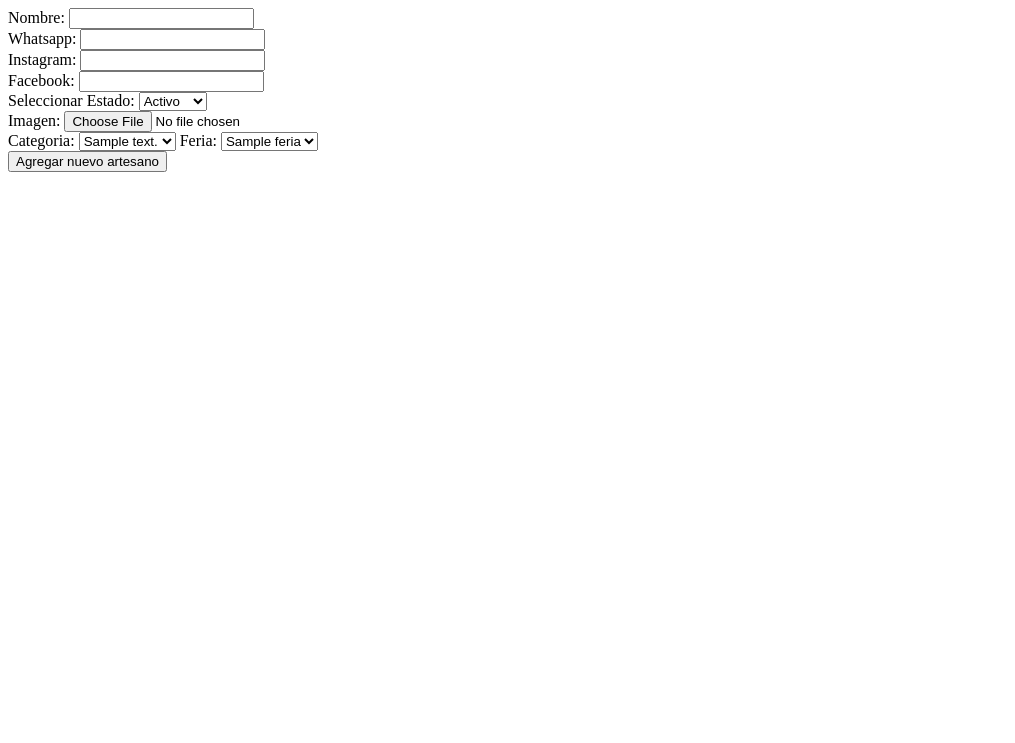
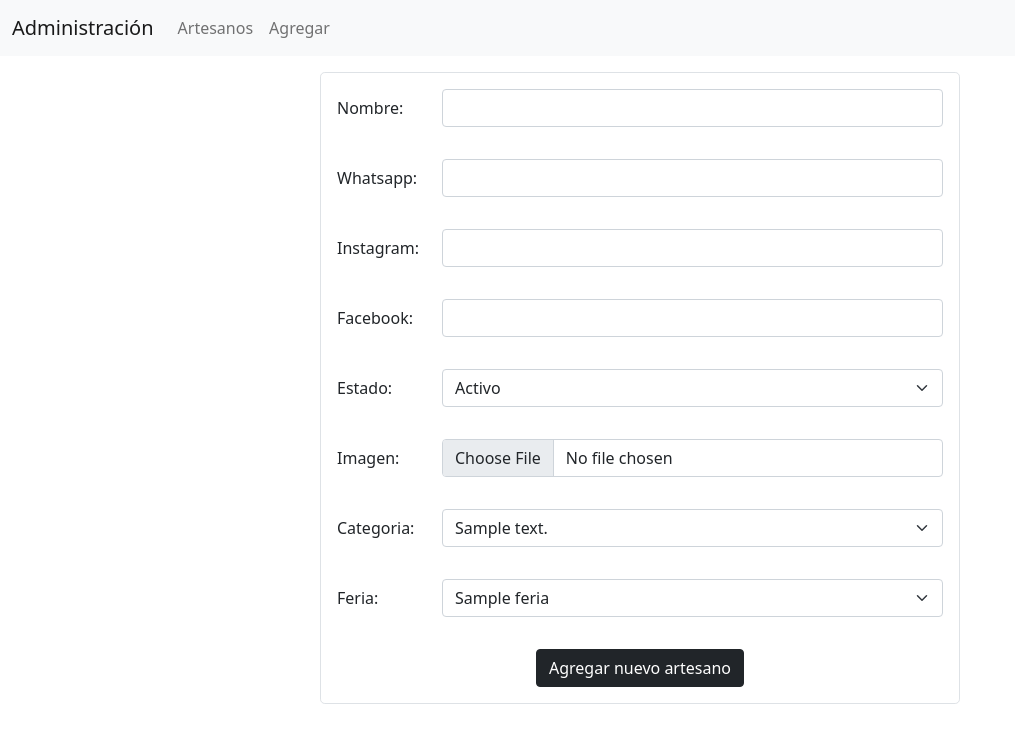
Before and after one commit to agusCax/PFCaCPython, a Flask app: page /create in a window 1280 px wide. Shown: the top 743 px of the page, without its empty margins (0-1015 px from the left). Run offline with Flask 3, Linux system fonts and the light colour scheme; a database or web service that is not in the repository returns one stand-in record (values such as "Sample title"); parts of the project's set-up code (start-up, migrations or seed data) failed here and were passed over; some libraries are stand-ins or nearby versions.

Commit message:
agrego estilos y completo /create

```diff
--- a/app/app.py
+++ b/app/app.py
@@ -1,8 +1,10 @@
-from flask import Flask, render_template, request
+from flask import Flask, render_template, request, redirect, url_for
 import os
 # Conexion a Database
 from psycopg2 import pool
 from dotenv import load_dotenv
+# Libreria de python para establecer fecha actual
+from datetime import datetime
 
 # Load .env file
 load_dotenv()
@@ -39,19 +41,8 @@ version = cur.fetchone()[0]
 # Comienzo de app
 app=Flask(__name__)
 
-@app.route('/')
-def index():
-    sql = "SELECT * FROM artesano"
-    conn = connection_pool.getconn()
-    cursor = conn.cursor()
-    cursor.execute(sql)
-    artesanos = cursor.fetchall()
-    conn.commit()
-    return render_template('index.html', artesanos=artesanos)
-
-
-#------------------
-# Función para obtener ferias de la base de datos
+#----------------------
+# Funciones para obtener ferias ycategorias de la base de datos
 def get_ferias():
     conn = connection_pool.getconn()
     cursor = conn.cursor()
@@ -69,6 +60,21 @@ def get_categorias():
     cursor.close()
     conn.close()
     return categorias
+#----------------------
+#Confuración para guardado de imágenes
+UPLOADS = os.path.join('app/uploads')
+app.config['UPLOADS'] = UPLOADS
+#----------------------
+
+@app.route('/')
+def index():
+    sql = "SELECT * FROM artesano"
+    conn = connection_pool.getconn()
+    cursor = conn.cursor()
+    cursor.execute(sql)
+    artesanos = cursor.fetchall()
+    conn.commit()
+    return render_template('index.html', artesanos=artesanos)
 
 @app.route('/create') #Ruta que únicamente devuelve el template
 def create():
@@ -87,9 +93,17 @@ def store():
     _idCategoria = request.form['idCategoria']
     _idFeria = request.form['idFeria']
 
+    #Generar nombre "unico" a imgs para carpeta Uploads
+    now = datetime.now()
+    tiempo = now.strftime("%Y%H%M%S")
+
+    if _imagen.filename != '':
+        _imagenNuevoNombre = tiempo + '_' + _imagen.filename
+        _imagen.save("app/uploads/" + _imagenNuevoNombre)
+
+    #Inicializo DB
     conn = connection_pool.getconn()
     cursor = conn.cursor()
-
 
     try:
         sql= "INSERT INTO artesano (nombre, whatsapp, instagram, facebook, estado, imagen, categoria_id) values (%s,%s,%s,%s,%s,%s,%s) RETURNING id_artesano"
@@ -111,8 +125,15 @@ def store():
     finally:
         cursor.close()
         conn.close()
-    return render_template('index.html')
+    return redirect ('/')
 
+@app.route('/delete/<int:id>')
+def delete(id):
+    return redirect ('/')
+
+@app.route('/modify/<int:id>')
+def modify(id):
+    return redirect ('/')
 
 # Fin de app
 if __name__=="__main__":
--- a/app/templates/create.html
+++ b/app/templates/create.html
@@ -1,37 +1,71 @@
-<form  method="POST" action="/store" enctype="multipart/form-data">
-    <label for="nombre">Nombre:</label>
-    <input type="text" name="nombre" id="nombre">
-    <br>
-    <label for="whatsapp">Whatsapp:</label>
-    <input type="text" name="whatsapp" id="whatsapp">
-    <br>
-    <label for="instagram">Instagram:</label>
-    <input type="text" name="instagram" id="instagram">
-    <br>
-    <label for="facebook">Facebook:</label>
-    <input type="text" name="facebook" id="facebook">
-    <br>
-    <label for="estado">Seleccionar Estado:</label>
-    <select name="estado" id="estado">
+{%include 'header.html'%}
+<form  method="POST" action="/store" enctype="multipart/form-data" class="mt-3">
+    <div class="d-flex flex-column w-50 mx-auto p-2 border rounded-3">
+        <div class="p-2 row mb-3">
+            <label for="nombre" class="col-sm-2 col-form-label">Nombre:</label>
+            <div class="col-sm-10">
+                <input type="text" name="nombre" id="nombre" class="form-control">
+            </div>
+        </div>
+        <div class="p-2 row mb-3">
+            <label for="whatsapp" class="col-sm-2 col-form-label">Whatsapp:</label>
+            <div class="col-sm-10">
+                <input type="text" name="whatsapp" id="whatsapp" class="form-control">
+            </div>
+        </div>
+        <div class="p-2 row mb-3">
+            <label for="instagram" class="col-sm-2 col-form-label">Instagram:</label>
+            <div class="col-sm-10">
+                <input type="text" name="instagram" id="instagram" class="form-control">
+            </div>
+        </div>
+        <div class="p-2 row mb-3">
+            <label for="facebook" class="col-sm-2 col-form-label">Facebook:</label>
+            <div class="col-sm-10">
+                <input type="text" name="facebook" id="facebook" class="form-control">
+            </div>
+        </div>
+        <div class="p-2 row mb-3">
+            <label for="estado" class="col-sm-2 col-form-label">Estado:</label>
+            <div class="col-sm-10">
+                <select name="estado" id="estado" class="form-select">
                     <option value="1">Activo</option>
                     <option value="0">Inactivo</option>
                 </select>
-    <br>
-    <label for="imagen">Imagen:</label>
-    <input type="file" name="imagen" id="imagen">
-    <br>
-    <label for="idCategoria">Categoria:</label>
-    <select name="idCategoria" id="idCategoria">
+            </div>
+
+        </div>
+        <div class="p-2 row mb-3" >
+            <label for="imagen"class="col-sm-2 col-form-label">Imagen:</label>
+            <div class="col-sm-10">
+                <input type="file" name="imagen" id="imagen" class="form-control">
+            </div>
+        </div>
+        <div class="p-2 row mb-3">
+            <label for="idCategoria" class="col-sm-2 col-form-label">Categoria:</label>
+            <div class="col-sm-10">
+                <select name="idCategoria" id="idCategoria" class="form-select" >
                     {% for categoria in categorias %}
                         <option value="{{ categoria[0] }}">{{ categoria[1] }}</option>
                     {% endfor %}
                 </select>
-    <label for="idFeria">Feria:</label>
-    <select name="idFeria" id="idFeria">
+            </div>
+        </div>
+        <div class="p-2 row mb-3">
+            <label for="idFeria" class="col-sm-2 col-form-label">Feria:</label>
+            <div class="col-sm-10">
+                <select name="idFeria" id="idFeria" class="form-select" >
                 {% for feria in ferias %}
                     <option value="{{ feria[0] }}">{{ feria[1] }}</option>
                 {% endfor %}
                 </select>
-    <br>
-    <input type="submit" value="Agregar nuevo artesano">
+            </div>
+
+        </div>
+        <div class="p-2 align-self-center ">
+            <input type="submit" value="Agregar nuevo artesano" class="btn btn-dark">
+        </div>
+</div>
 </form>
+
+{%include 'footer.html'%}
--- a/app/templates/edit.html
+++ b/app/templates/edit.html
@@ -0,0 +1,3 @@
+{%include 'header.html'%}
+
+{%include 'footer.html'%}
--- /dev/null
+++ b/app/templates/footer.html
@@ -0,0 +1,3 @@
+<script src="https://cdn.jsdelivr.net/npm/bootstrap@5.0.2/dist/js/bootstrap.bundle.min.js" integrity="sha384-MrcW6ZMFYlzcLA8Nl+NtUVF0sA7MsXsP1UyJoMp4YLEuNSfAP+JcXn/tWtIaxVXM" crossorigin="anonymous"></script>
+</body>
+</html>
--- /dev/null
+++ b/app/templates/header.html
@@ -0,0 +1,27 @@
+<!DOCTYPE html>
+<html lang="es-AR">
+<head>
+    <meta charset="UTF-8">
+    <meta name="viewport" content="width=device-width, initial-scale=1.0">
+    <link href="https://cdn.jsdelivr.net/npm/bootstrap@5.0.2/dist/css/bootstrap.min.css" rel="stylesheet" integrity="sha384-EVSTQN3/azprG1Anm3QDgpJLIm9Nao0Yz1ztcQTwFspd3yD65VohhpuuCOmLASjC" crossorigin="anonymous">
+    <title>Dashboard Administración</title>
+</head>
+<body>
+    <nav class="navbar navbar-expand-lg navbar-light bg-light">
+        <div class="container-fluid">
+            <a class="navbar-brand" href="{{url_for('index')}}">Administración</a>
+            <button class="navbar-toggler" type="button" data-bs-toggle="collapse" data-bs-target="#navbarNav" aria-controls="navbarNav" aria-expanded="false" aria-label="Toggle navigation">
+                <span class="navbar-toggler-icon"></span>
+            </button>
+            <div class="collapse navbar-collapse" id="navbarNav">
+                <ul class="navbar-nav">
+                    <li class="nav-item">
+                        <a class="nav-link" href="{{url_for('index')}}">Artesanos</a>
+                    </li>
+                    <li class="nav-item">
+                        <a class="nav-link" href="{{url_for('create')}}">Agregar</a>
+                    </li>
+                </ul>
+            </div>
+        </div>
+    </nav>
```
Also changed, not shown: app/templates/index.html (+13 -11 lines), 1 other file. Lines whose indentation alone changed are shown as unchanged.
